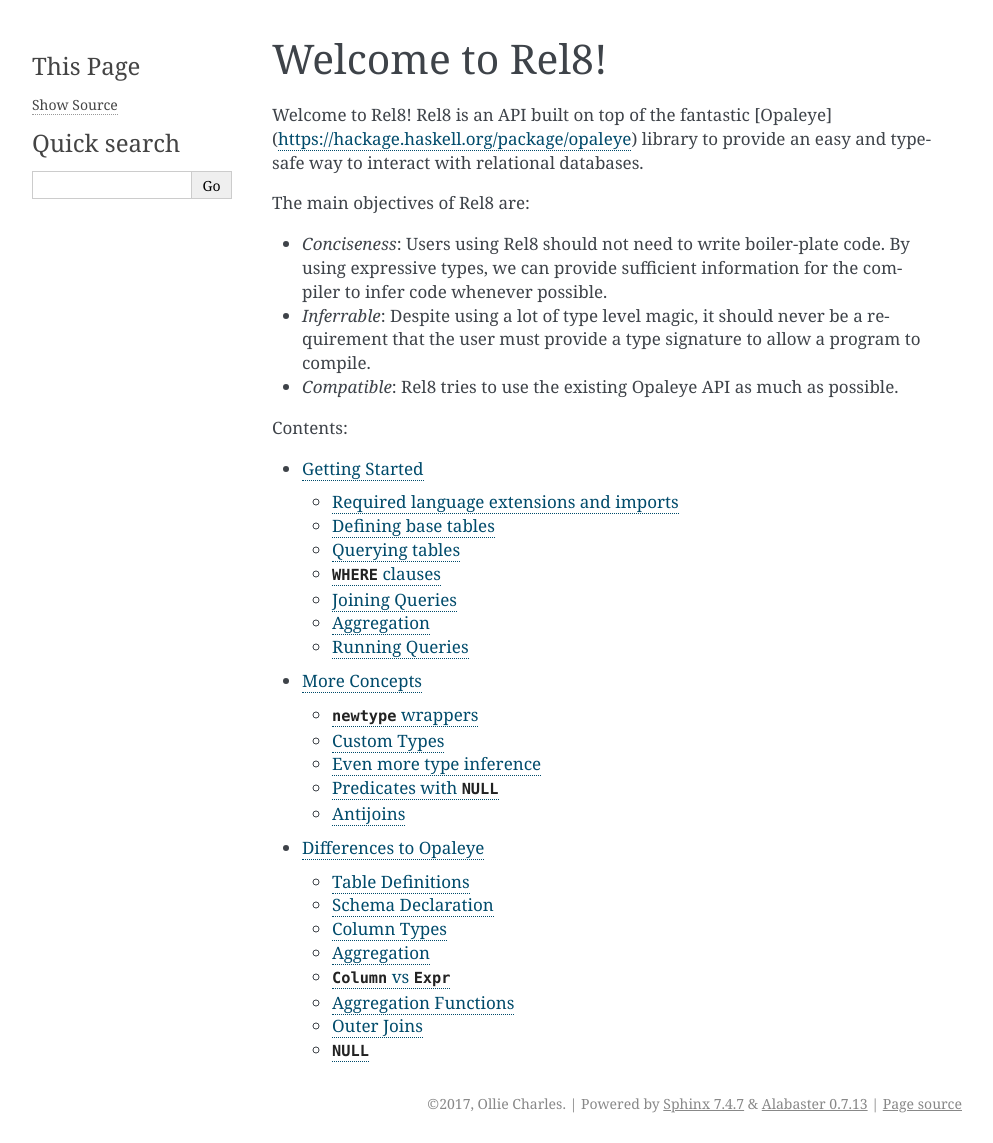
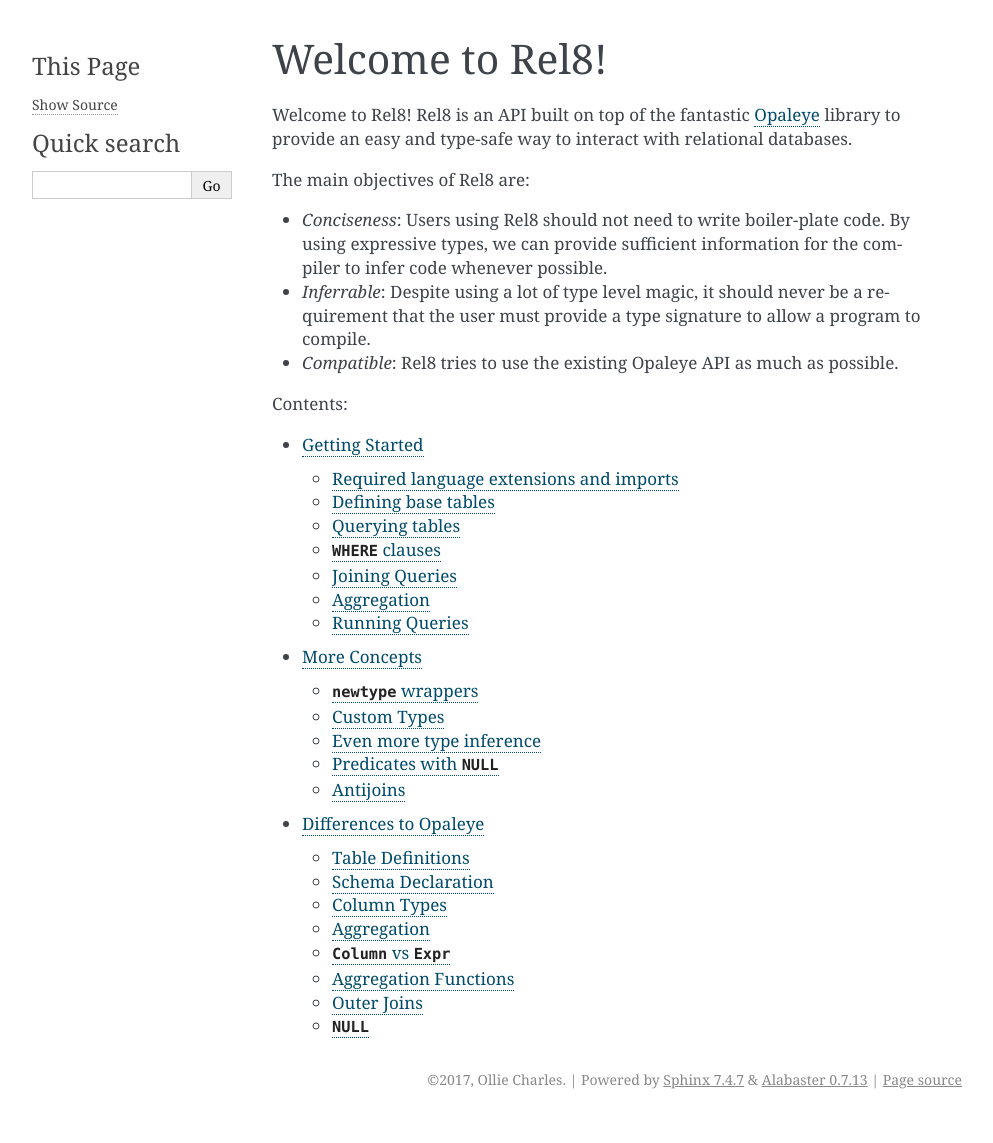
Before and after one commit to circuithub/rel8, a Sphinx documentation site: the page built from docs/index.rst, in a window 1280 px wide. Shown: the whole page, without its empty margins (148-1141 px from the left). Built offline with Sphinx 7.4.7, drawn with Linux system fonts in a browser that asks for light colours; after the commit the page ends 1119 px from its top, so only the background shows below that.

Commit message:
Fix link formatting in index.rst

```diff
--- a/docs/index.rst
+++ b/docs/index.rst
@@ -2,7 +2,7 @@
 ================================
 
 Welcome to Rel8! Rel8 is an API built on top of the
-fantastic [Opaleye](https://hackage.haskell.org/package/opaleye) library to
+fantastic `Opaleye <https://hackage.haskell.org/package/opaleye>`_ library to
 provide an easy and type-safe way to interact with relational databases.
 
 The main objectives of Rel8 are:
```
